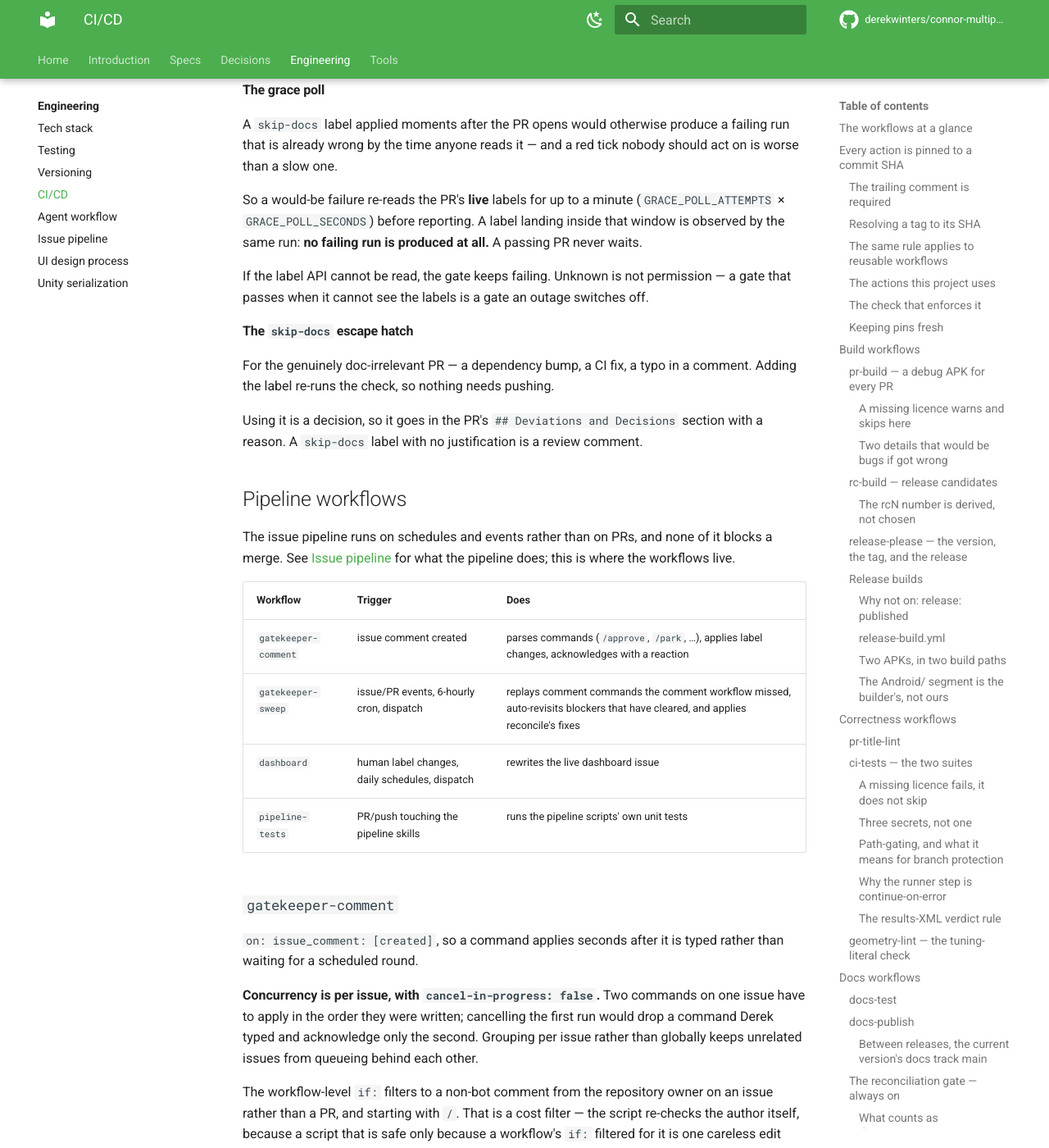
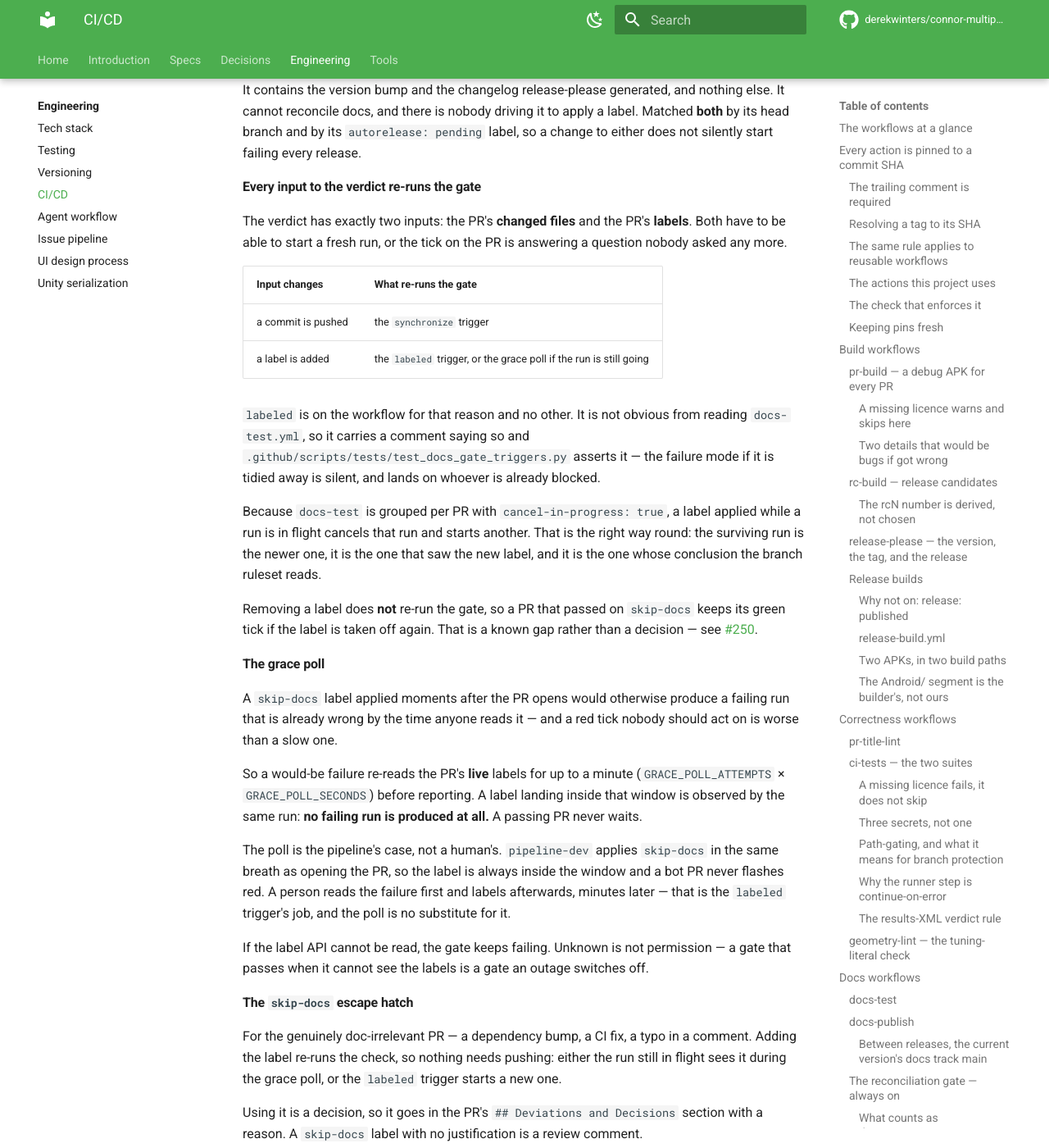
Before and after one commit to derekwinters/connor-multiplying-frogs, an MkDocs documentation site: the page built from docs/engineering/ci-cd.md, in a window 1280 px wide and 1400 px high, scrolled down 16719 px. Shown: the whole window at 82% size. Built offline with MkDocs 1.6.1 and Material for MkDocs 9.7.7, drawn with Linux system fonts in a browser that asks for light colours; comment, search, counter and statistics services are not loaded; the version menu is left out; some of the changed text lies outside the part shown.

Commit message:
fix(ci): make the docs reconciliation gate match CLAUDE.md rule 9 (#251)
`docs-test` triggered on a bare `pull_request:`, which is GitHub's default
set — opened, synchronize, reopened. A `labeled` event reached none of them,
so once the reconciliation gate had failed, adding `skip-docs` did nothing:
the very thing CLAUDE.md rule 9, ci-cd.md and the gate's own failure message
all told a blocked human to do.

The verdict's two inputs are the changed files and the labels. Only the first
could re-run the gate. Now both can.

Closes #176


Claude-Session: https://claude.ai/code/session_01Vovypbju1TCKBT81QPEj3t

Co-authored-by: Claude <noreply@anthropic.com>

```diff
--- a/docs/engineering/ci-cd.md
+++ b/docs/engineering/ci-cd.md
@@ -607,6 +607,12 @@ code-only PR is exactly what the reconciliation gate exists to catch. It is
 therefore also the one workflow here that is safe to mark required in branch
 protection.
 
+**And `types: [opened, synchronize, reopened, labeled]`.** The first three are
+GitHub's default set, spelled out because naming `types:` at all *replaces* the
+defaults rather than extending them. `labeled` is the addition, and it is the
+whole of [the escape hatch](#the-skip-docs-escape-hatch) working: see
+[Every input to the verdict re-runs the gate](#every-input-to-the-verdict-re-runs-the-gate).
+
 When docs changed, it builds with `mkdocs build --strict`, so a broken nav
 entry, a dead internal link, or a page missing from the nav fails the PR rather
 than shipping a broken site. No deploy — publishing is `docs-publish`'s job.
@@ -684,6 +690,32 @@ nothing else. It cannot reconcile docs, and there is nobody driving it to apply
 a label. Matched **both** by its head branch and by its `autorelease: pending`
 label, so a change to either does not silently start failing every release.
 
+#### Every input to the verdict re-runs the gate
+
+The verdict has exactly two inputs: the PR's **changed files** and the PR's
+**labels**. Both have to be able to start a fresh run, or the tick on the PR is
+answering a question nobody asked any more.
+
+| Input changes | What re-runs the gate |
+| --- | --- |
+| a commit is pushed | the `synchronize` trigger |
+| a label is added | the `labeled` trigger, or the grace poll if the run is still going |
+
+`labeled` is on the workflow for that reason and no other. It is not obvious
+from reading `docs-test.yml`, so it carries a comment saying so and
+`.github/scripts/tests/test_docs_gate_triggers.py` asserts it — the failure mode
+if it is tidied away is silent, and lands on whoever is already blocked.
+
+Because `docs-test` is grouped per PR with `cancel-in-progress: true`, a label
+applied while a run is in flight cancels that run and starts another. That is
+the right way round: the surviving run is the newer one, it is the one that saw
+the new label, and it is the one whose conclusion the branch ruleset reads.
+
+Removing a label does **not** re-run the gate, so a PR that passed on
+`skip-docs` keeps its green tick if the label is taken off again. That is a
+known gap rather than a decision — see
+[#250](https://github.com/derekwinters/connor-multiplying-frogs/issues/250).
+
 #### The grace poll
 
 A `skip-docs` label applied moments after the PR opens would otherwise produce a
@@ -695,6 +727,12 @@ So a would-be failure re-reads the PR's **live** labels for up to a minute
 inside that window is observed by the same run: **no failing run is produced at
 all.** A passing PR never waits.
 
+The poll is the pipeline's case, not a human's. `pipeline-dev` applies
+`skip-docs` in the same breath as opening the PR, so the label is always inside
+the window and a bot PR never flashes red. A person reads the failure first and
+labels afterwards, minutes later — that is the `labeled` trigger's job, and the
+poll is no substitute for it.
+
 If the label API cannot be read, the gate keeps failing. Unknown is not
 permission — a gate that passes when it cannot see the labels is a gate an
 outage switches off.
@@ -702,7 +740,9 @@ outage switches off.
 #### The `skip-docs` escape hatch
 
 For the genuinely doc-irrelevant PR — a dependency bump, a CI fix, a typo in a
-comment. Adding the label re-runs the check, so nothing needs pushing.
+comment. Adding the label re-runs the check, so nothing needs pushing: either
+the run still in flight sees it during the grace poll, or the `labeled` trigger
+starts a new one.
 
 Using it is a decision, so it goes in the PR's `## Deviations and Decisions`
 section with a reason. A `skip-docs` label with no justification is a review
```
Also changed, not shown: 2 other files.
